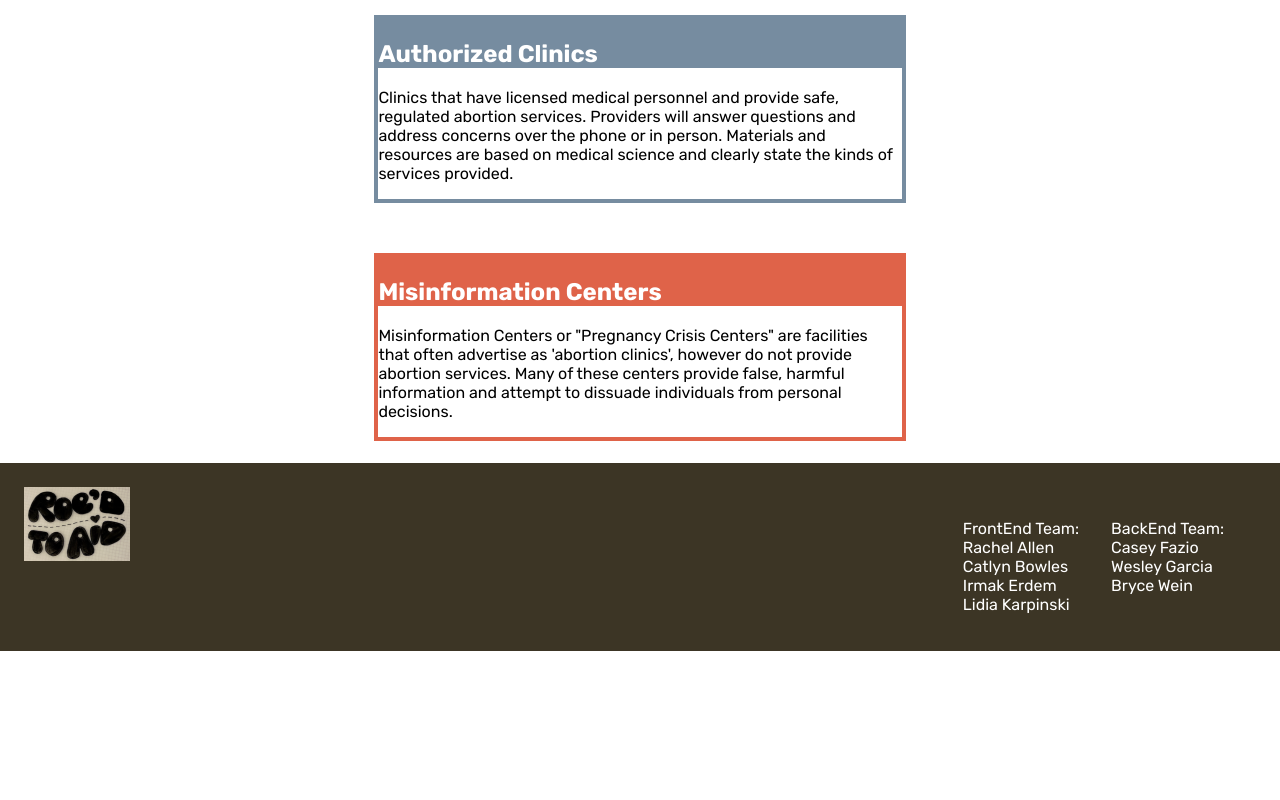
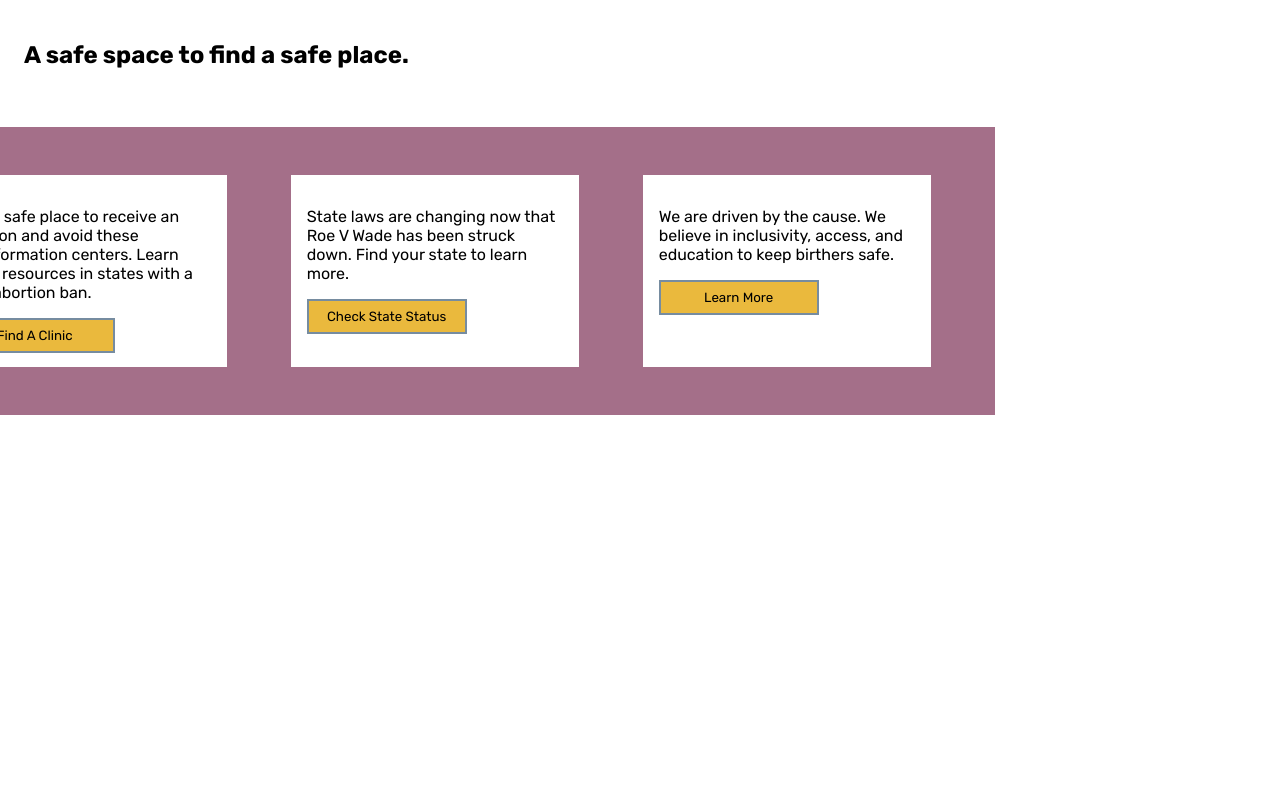
Before and after one commit to Roe-dToAid/roed_to_aid_fe, a React (Create React App) app: page / in a window 1280 px wide. Shown: the part 800-1600 px from the top of the page. Before the commit the page ends 1451 px from the top, so only its background shows below. Built offline with nearby package versions, Linux system fonts and the light colour scheme.

Commit message:
Add formatting for previewblocks and buttons

```diff
--- a/src/Components/PreviewBlocks/PreviewBlocks.js
+++ b/src/Components/PreviewBlocks/PreviewBlocks.js
@@ -0,0 +1,40 @@
+import React from "react";
+import { Link } from "react-router-dom";
+import "./PreviewBlocks.scss";
+
+const PreviewBlocks = () => {
+  return (
+    <div className="preview-container">
+      <div className="clinic-preview">
+        <p>
+          Find a safe place to receive an abortion and avoid these
+          misinformation centers. Learn about resources in states with a total
+          abortion ban.
+        </p>
+        <Link to="/clinics">
+          <button>Find A Clinic</button>
+        </Link>
+      </div>
+      <div className="policy-preview">
+        <p>
+          State laws are changing now that Roe V Wade has been struck down. Find
+          your state to learn more.
+        </p>
+        <Link to="/states-policies">
+          <button>Check State Status</button>
+        </Link>
+      </div>
+      <div className="about-preview">
+        <p>
+          We are driven by the cause. We believe in inclusivity, access, and
+          education to keep birthers safe.
+        </p>
+        <Link to="/about">
+          <button>Learn More</button>
+        </Link>
+      </div>
+    </div>
+  );
+};
+
+export default PreviewBlocks;
--- a/src/Components/PreviewBlocks/PreviewBlocks.scss
+++ b/src/Components/PreviewBlocks/PreviewBlocks.scss
@@ -0,0 +1,29 @@
+button {
+    background-color: #EAB93D ;
+    padding: .5rem;
+    font-family: 'Rubik', sans-serif;
+    width: 10rem;
+    border: 0.125rem solid #768ca0;
+}
+
+button:hover {
+    transform: scale(1.1);
+}
+
+.preview-container {
+    display: flex;
+    flex-direction: row;
+    align-items: center;
+    justify-content: center;
+    background-color: #A46F89;
+    padding: 1rem;
+    width: 100%;
+}
+
+.clinic-preview, .policy-preview, .about-preview {
+background-color: #ffffff;
+padding: 1rem;
+margin: 2rem;
+width: 16rem;
+height: 10rem;
+}
--- a/src/Views/HomeView/HomeView.js
+++ b/src/Views/HomeView/HomeView.js
@@ -1,8 +1,10 @@
 import React from "react";
+import groupImage from "./../../assets/DiverseGroup.png";
+import InformationBlock from "../../Components/InformationBlock/InformationBlock";
+import PreviewBlocks from "../../Components/PreviewBlocks/PreviewBlocks";
+
 import "./HomeView.scss";
-import groupImage from "./../../assets/DiverseGroup.png";
 
-import InformationBlock from "../../Components/InformationBlock/InformationBlock";
 const HomeView = () => {
   return (
     <div className="home-container">
@@ -12,13 +14,17 @@ const HomeView = () => {
           alt="image-of-diverse-people"
           className="group-image"
         ></img>
-
         <h2>A safe space to find a safe place.</h2>
       </div>
       <br />
       <br />
       <div className="information-block">
         <InformationBlock />
+        {/* <br />
+        <br /> */}
+        <div className="preview-block-container">
+          <PreviewBlocks />
+        </div>
       </div>
     </div>
   );
--- a/src/Views/HomeView/HomeView.scss
+++ b/src/Views/HomeView/HomeView.scss
@@ -1,8 +1,7 @@
 .home-container {
     display: flex;
     flex-direction: column;
-    align-items: center;
-    align-content: center;
+    margin: 1.5rem;
 }
 
 .group-image {
```
